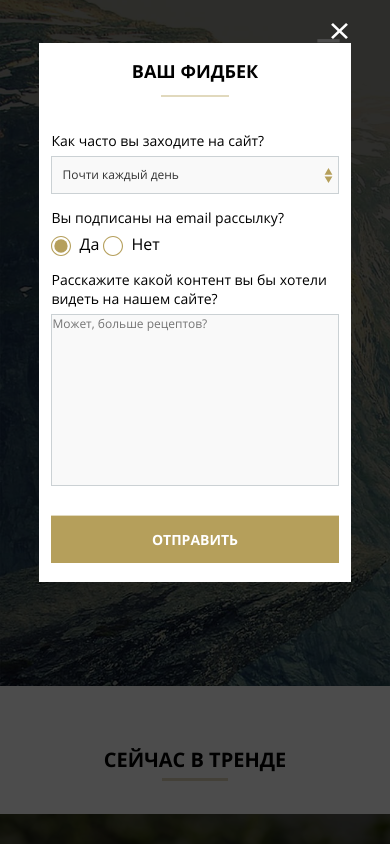
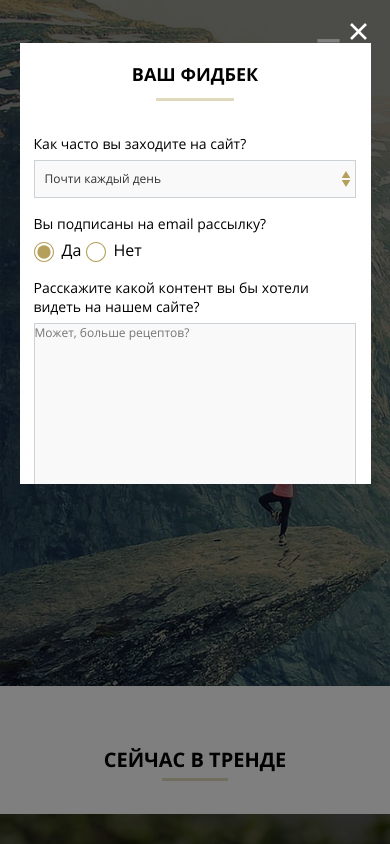
Before and after one commit to Steparrk/mq-diplom, a plain HTML site: page index.html in a window 390 px wide. Shown: the top 844 px of the page. Drawn offline with Linux system fonts and the light colour scheme; files whose address does not match are found by name.

Commit message:
Add files via upload

```diff
--- a/CSS/style.css
+++ b/CSS/style.css
@@ -18,6 +18,7 @@
 	box-sizing: border-box;
 }
 body {
+	position: relative;
 	display: flex;
 	flex-direction: column;
 
@@ -31,35 +32,35 @@ a {
 li {
 	list-style-type: none;
 }
-.dark__theme::after{
-	content: "";
-	position: absolute;
-	top: 0;
-	left: 0;
-	width: 100%;
-	height: 250em;
-	background-color: black;
-	z-index: 9;
-	opacity: 0.7;
-}
 .popup {
 	position: fixed;
-	margin: 5% auto; /* Will not center vertically and won't work in IE6/7. */
 	left: 0;
-	right: 0;
+	top: 0;
+
+	box-sizing: border-box;
+	width: 100%;
+	height: 100%;
+	background-color: black;
+	background: rgba(000, 0, 0, 0.5);
+
+	z-index: 9;
+}
+.popup-conteiner {
+	margin: 5% auto;
+	padding: 0 5%;
+	box-sizing: border-box;
 
 	display: flex;
 	flex-direction: column;
 	align-items: flex-end;
-	box-sizing: border-box;
-	width: 25%;
-	max-height: 80%;
-
-	z-index: 9;
+	width: 40%;
+	max-height: 90%;
 }
-.popup__container {
+.popup__questionnaire {
 	background-color: #fff;
-
+	width: 100%;
+	height: 100%;
+	overflow: auto;
 }
 .popup__close {
 	background-color: rgba(0,0,0,0);
@@ -90,6 +91,9 @@ li {
 .feedback__container {
 	display: flex;
 	flex-direction: column;
+	width: 100%;
+
+	background-color: #fff;
 
 	padding: 6% 4%;
 }
@@ -871,6 +875,9 @@ li {
   height: 1px;
   clip: rect(1px, 1px, 1px, 1px);
   position: absolute;
+  top: 49px;
+  left: 49px;
+  z-index: 1;
 }
 
 .copyright {
@@ -885,18 +892,8 @@ li {
 	color: #999999;
 }
 
-@media (orientation : landscape) {
-	.popup {
-		height: 100%;
-		overflow: auto;
-		width: 80%;
-		height: 90%;
-	}
-}
 @media (min-width: 641px) and (max-width: 1200px) {
-	.popup {
-		height: 100%;
-		overflow: auto;
+	.popup-conteiner {
 		width: 80%;
 		height: 90%;
 	}
@@ -949,6 +946,15 @@ li {
 		margin-top: 50px;
 		width: 35%;
 	}
+	.search {
+		width: 100%;
+	}
+	.search-group {
+		width: 86%;
+	}
+	.search-button {
+		width: 14%;
+	}
 	.shop {
 		width: 100%;
 	}
@@ -962,15 +968,9 @@ li {
 }
 
 @media (max-width: 640px) {
-	.dark__theme::after{
-		height: 510em;
+	.popup-conteiner {
 		width: 100%;
-	}
-	.popup {
-		height: 100%;
-		overflow: auto;
-		width: 80%;
-		height: 90%;
+		height: 55%;
 	}
 	.header {
 		background-image: url(../images/banner-mobile.jpg);
--- a/index.html
+++ b/index.html
@@ -7,7 +7,6 @@
 	<title>Document</title>
 </head>
 <body>
-<div class="dark__theme" id="dark"></div>
 	<header class="header">
 		<div class="flexbox-up">
 			<a href="#0" class="logo"></a>
@@ -24,8 +23,9 @@
 		<h1 class="header-title">Блог о творчестве, спорте, и образе жизни</h1>
 	</header>
   <div class="popup" id="popup">
+    <div class="popup-conteiner">
       <button class="popup__close" type="button" onclick="hide()"><span class="popup__close_text">Закрыть окно</span></button>
-    <div class="popup__container">
+      <div class="popup__questionnaire">
         <div class="feedback__container">
           <header class="feedback-header">
             <h2 class="feedback-title">Ваш фидбек</h2>
@@ -68,6 +68,7 @@
                 <button class="email-button" type="submit">Отправить</button>
               </div>
             </form>
+          </div>
         </div>
       </div>
     </div>
@@ -284,6 +285,7 @@
     				</div>
     			</article>
   		</section>
+      <section class="search-section">
         <form class="search" action="URL">
     			<label class="search-group">
     				<span class="visually-hidden">Поле поиска</span>
@@ -293,6 +295,7 @@
     				<span class="visually-hidden">Кнопка поиска</span>
     			</button>
   			</form>
+      </section>
       <section class="mailing">
           <h2 class="title-aside mailing-title-aside">Рассылка</h2>
           <form class="post-email" action="URL">
```
Lines whose indentation alone changed are shown as unchanged.
